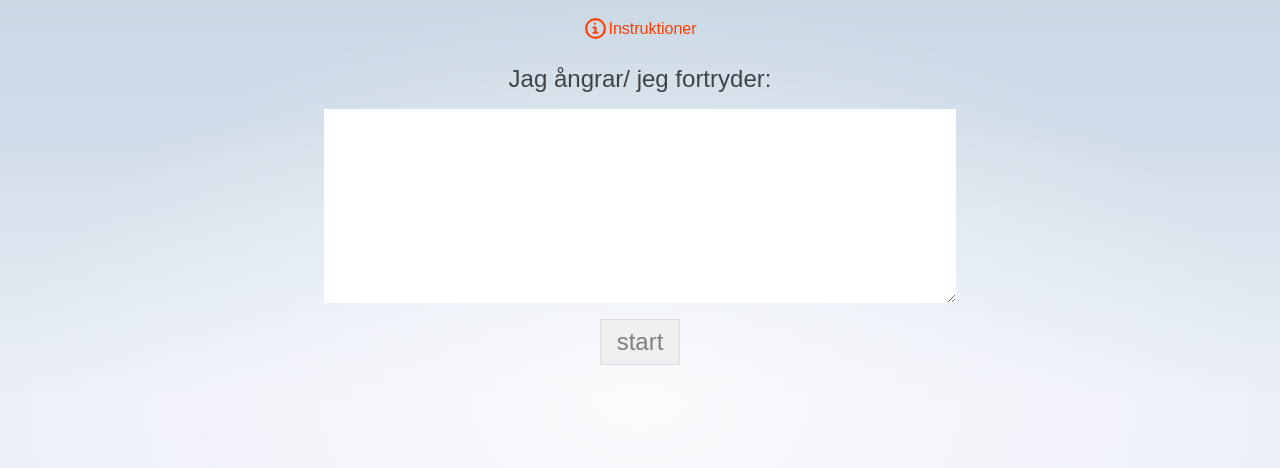
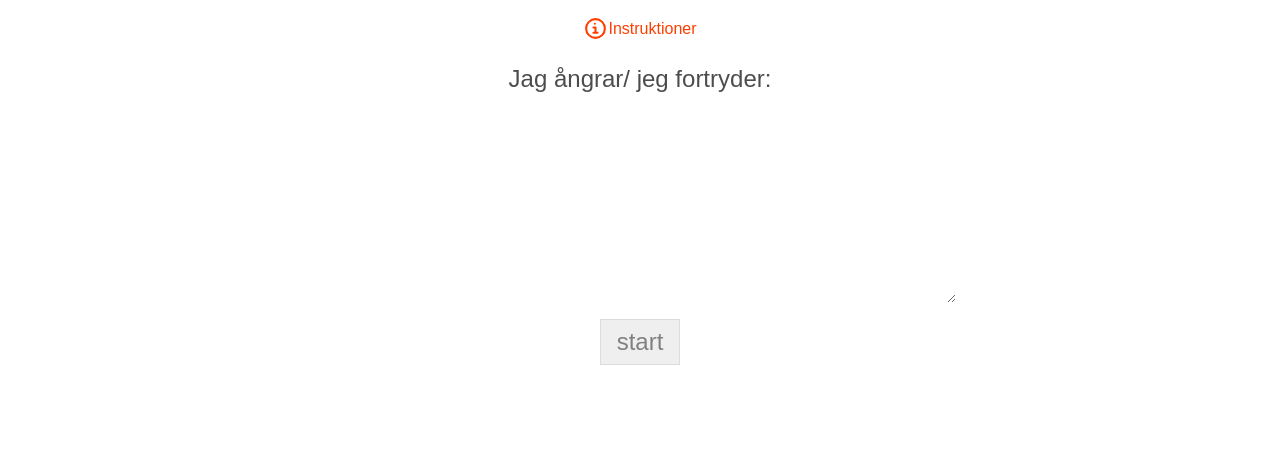
Before and after one commit to alejandra-rojas/interactive-poetry, a SvelteKit app: page / in a window 1280 px wide. Shown: the top 468 px of the page. Built offline with nearby package versions, Linux system fonts and the light colour scheme.

Commit message:
white background

```diff
--- a/src/routes/styles.css
+++ b/src/routes/styles.css
@@ -1,9 +1,9 @@
-@import '@fontsource/fira-mono';
+@import "@fontsource/fira-mono";
 
 :root {
-	--font-body: Arial, -apple-system, BlinkMacSystemFont, 'Segoe UI', Roboto, Oxygen, Ubuntu,
-		Cantarell, 'Open Sans', 'Helvetica Neue', sans-serif;
-	--font-mono: 'Fira Mono', monospace;
+  --font-body: Arial, -apple-system, BlinkMacSystemFont, "Segoe UI", Roboto,
+    Oxygen, Ubuntu, Cantarell, "Open Sans", "Helvetica Neue", sans-serif;
+  --font-mono: "Fira Mono", monospace;
   --color-bg-0: rgb(202, 216, 228);
   --color-bg-1: hsl(209, 36%, 86%);
   --color-bg-2: hsl(224, 44%, 95%);
@@ -19,7 +19,8 @@
 body {
   min-height: 100vh;
   margin: 0;
-	background-attachment: fixed;
+  background-color: white;
+  /* background-attachment: fixed;
 	background-color: var(--color-bg-1);
 	background-size: 100vw 100vh;
 	background-image: radial-gradient(
@@ -27,7 +28,7 @@ body {
 			rgba(255, 255, 255, 0.75) 0%,
 			rgba(255, 255, 255, 0) 100%
 		),
-		linear-gradient(180deg, var(--color-bg-0) 0%, var(--color-bg-1) 15%, var(--color-bg-2) 50%);
+		linear-gradient(180deg, var(--color-bg-0) 0%, var(--color-bg-1) 15%, var(--color-bg-2) 50%); */
 }
 
 h1,
```
Lines whose indentation alone changed are shown as unchanged.
